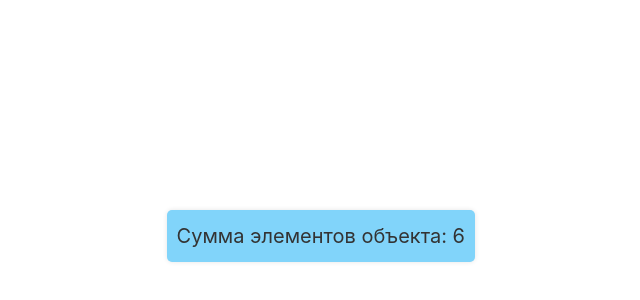
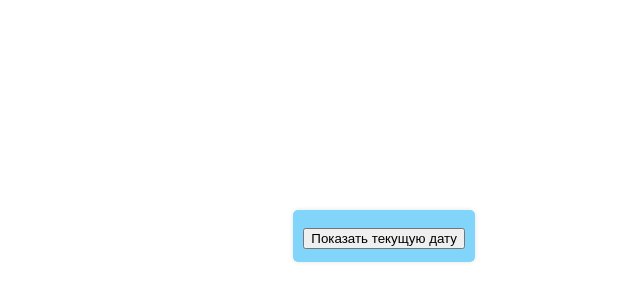
Before and after one commit to rayssssbush/vue_uch, a Vue app: page / in a window 1280 px wide. Shown: the part 164-464 px from the top of the page, without its empty margins (165-805 px from the left). Built offline with nearby package versions, Linux system fonts and the light colour scheme.

Commit message:
Задание 7

```diff
--- a/src/App.vue
+++ b/src/App.vue
@@ -5,20 +5,17 @@ import TheWelcome from './components/TheWelcome.vue'
 
 <template>
 	<div>
-		<!-- Вывод суммы элементов объекта -->
-		<p>
-			Сумма элементов объекта:
-			{{ Object.values(obj).reduce((sum, value) => sum + value, 0) }}
-		</p>
+		<button @click="showDate">Показать текущую дату</button>
 	</div>
 </template>
 
 <script>
 export default {
-	data() {
-		return {
-			obj: { x: 1, y: 2, z: 3 },
-		}
+	methods: {
+		showDate() {
+			const currentDate = new Date()
+			alert(`Текущая дата: ${currentDate.toLocaleString()}`)
+		},
 	},
 }
 </script>
```
